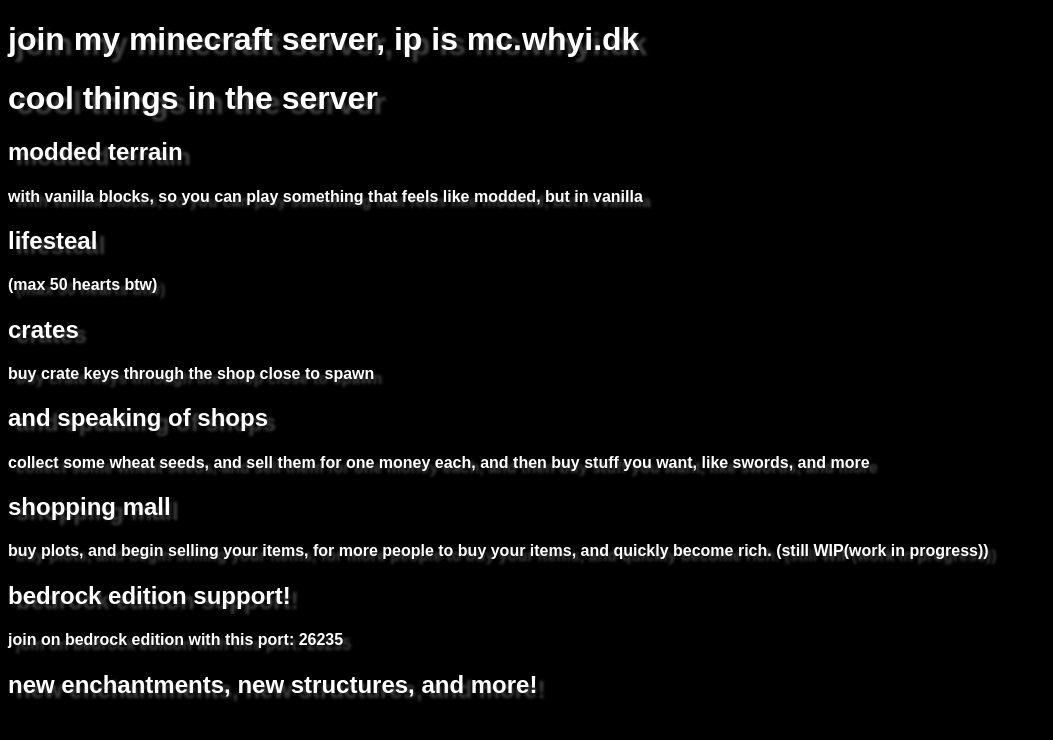
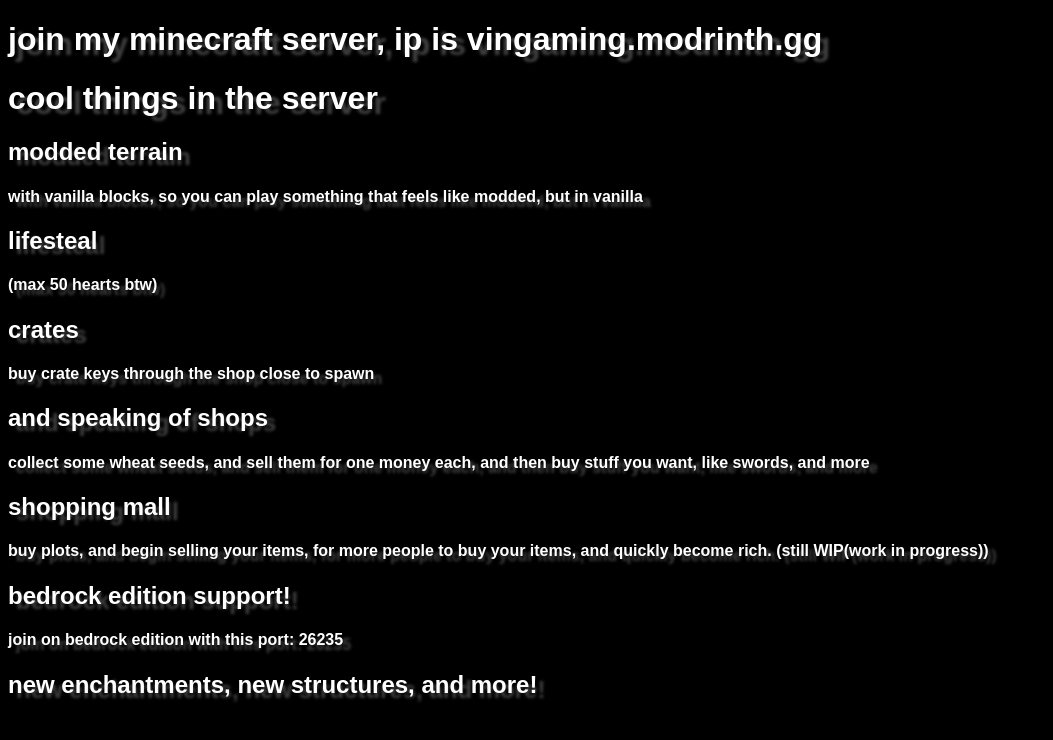
Before and after one commit to vingaming1113/mc, a plain HTML site: page index.html in a window 1280 px wide. Shown: the whole page, without its empty margins (0-1053 px from the left). Drawn offline with Linux system fonts and the light colour scheme; a script that the page names is missing.

Commit message:
Update index.html

```diff
--- a/index.html
+++ b/index.html
@@ -10,7 +10,7 @@
   </head>
   <body>
     <main>
-        <h1>join my minecraft server, ip is mc.whyi.dk</h1>
+        <h1>join my minecraft server, ip is vingaming.modrinth.gg</h1>
         <h1>cool things in the server</h1>
       <h2>modded terrain</h2>
       <h4>with vanilla blocks, so you can play something that feels like modded, but in vanilla</h4>
```
